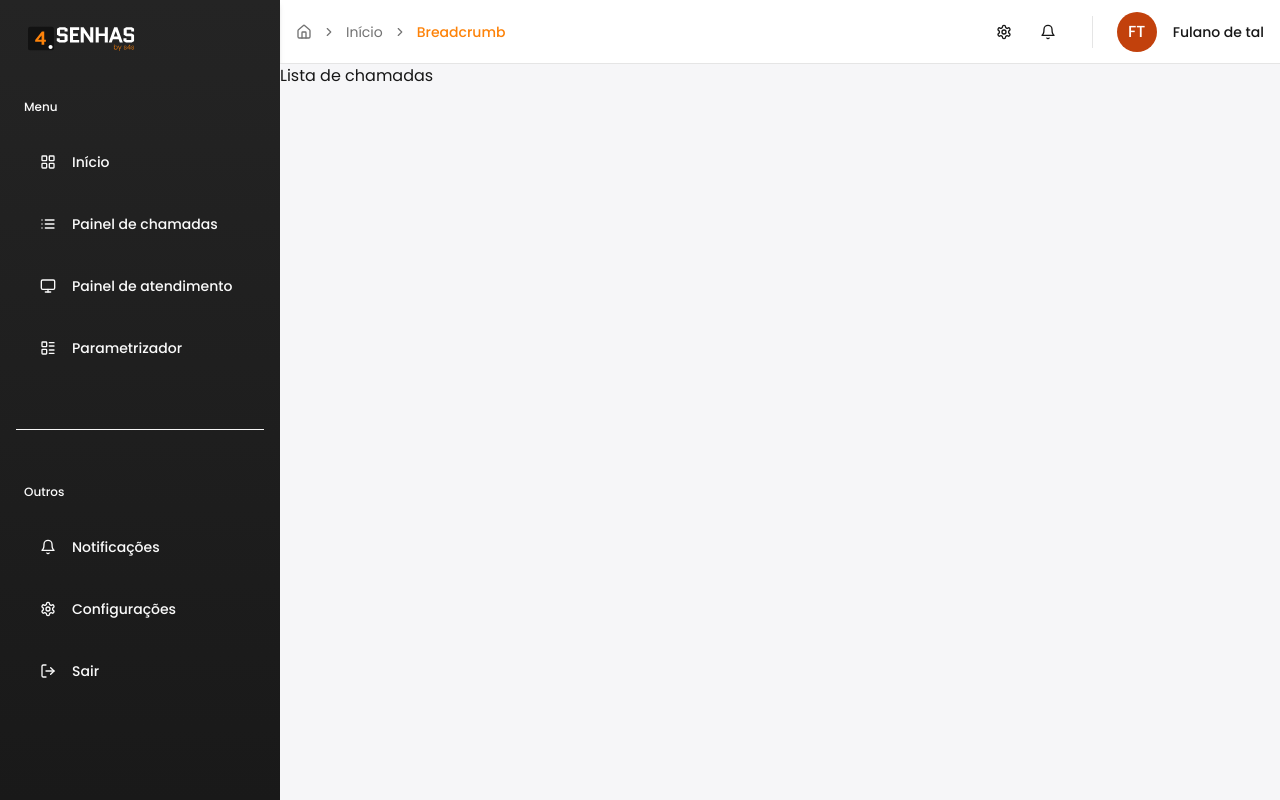
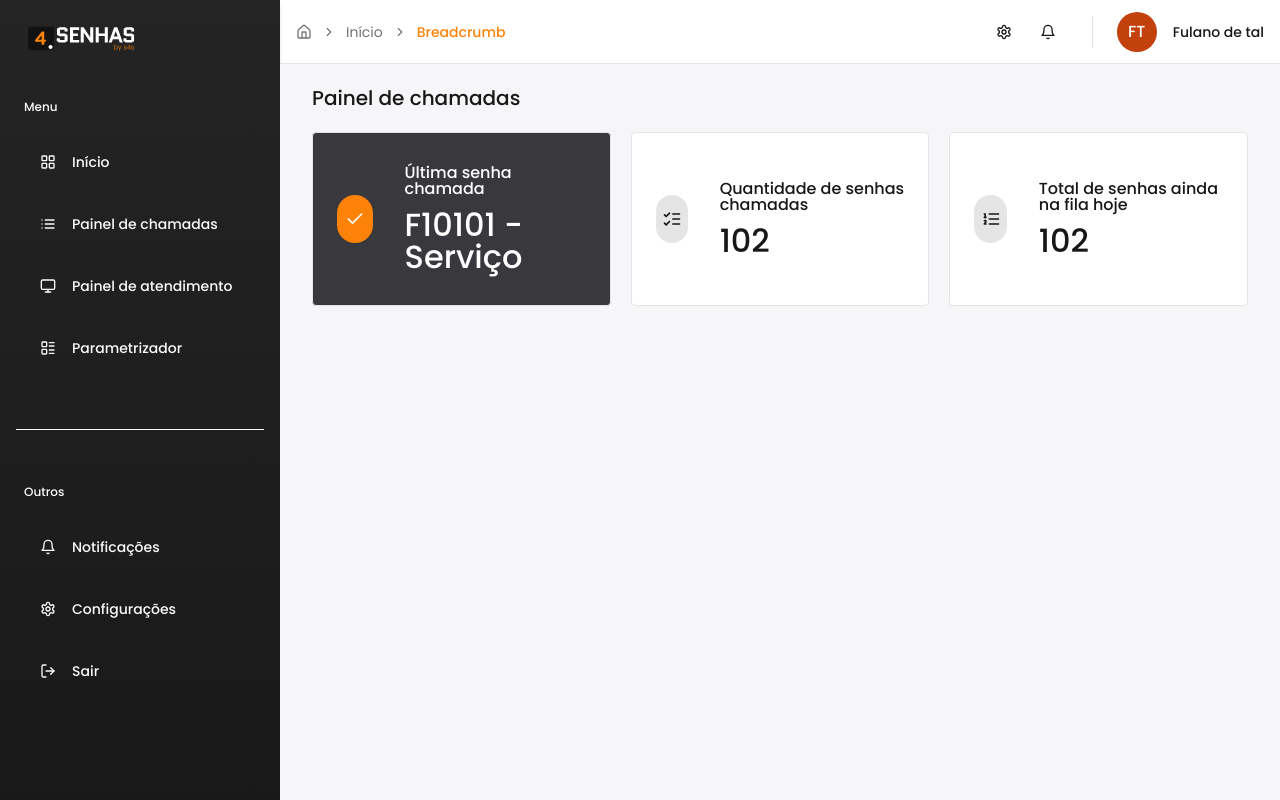
Before and after one commit to SK3010z/aaaaa, a Next.js app: page /lista-de-chamadas in a window 1280 px wide. Built offline with nearby package versions, Linux system fonts and the light colour scheme; no server answers.

Commit message:
add cardlist

```diff
--- a/app/(pages)/(authenticated)/lista-de-chamadas/page.tsx
+++ b/app/(pages)/(authenticated)/lista-de-chamadas/page.tsx
@@ -1,7 +1,12 @@
+import { HomeCards } from '@/components/custom/homeCards'
+
 export default function ListaDeChamadasPage() {
   return (
     <div>
-      <h1>Lista de chamadas</h1>
+      <h1 className="text-xl leading-none font-medium pt-6 px-8">
+        Painel de chamadas
+      </h1>
+      <HomeCards />
     </div>
   )
 }
--- a/app/globals.css
+++ b/app/globals.css
@@ -30,7 +30,7 @@ body {
     --popover-foreground: 0 0% 3.9%;
     --primary: 30 98% 51%;
     --primary-foreground: 0 0% 98%;
-    --secondary: 0 0% 96.1%;
+    --secondary: 240 4% 23%;
     --secondary-foreground: 0 0% 9%;
     --muted: 0 0% 96.1%;
     --muted-foreground: 0 0% 45.1%;
@@ -58,7 +58,7 @@ body {
     --popover-foreground: 0 0% 3.9%;
     --primary: 30 98% 51%;
     --primary-foreground: 0 0% 98%;
-    --secondary: 0 0% 96.1%;
+    --secondary: 240 4% 23%;
     --secondary-foreground: 0 0% 9%;
     --muted: 0 0% 96.1%;
     --muted-foreground: 0 0% 45.1%;
--- /dev/null
+++ b/components/custom/homeCards.tsx
@@ -0,0 +1,83 @@
+import { cva } from 'class-variance-authority'
+import { Check, ListChecks, ListOrdered } from 'lucide-react'
+
+const cardBaseStyle = cva(
+  'flex items-center gap-8 border rounded px-6 py-8 [&>div]:flex [&>div]:flex-col [&>div]:gap-3',
+  {
+    variants: {
+      variant: {
+        default: 'bg-white',
+        colored: 'bg-secondary text-white',
+      },
+    },
+    defaultVariants: {
+      variant: 'default',
+    },
+  },
+)
+const iconContainerBaseStyle = cva(
+  'size-12 rounded-full flex items-center justify-center [&>svg]:size-5',
+  {
+    variants: {
+      variant: {
+        colored: 'bg-primary',
+        default: 'bg-neutral-200',
+      },
+    },
+
+    defaultVariants: {
+      variant: 'default',
+    },
+  },
+)
+
+const titleBaseStyle = cva('text-[2rem] leading-none font-medium')
+const descriptionBaseStyle = cva('text-base leading-none font-medium')
+
+export function HomeCards() {
+  return (
+    <ul className="grid grid-cols-3 gap-5 py-6 px-8">
+      <li
+        className={cardBaseStyle({
+          variant: 'colored',
+        })}
+      >
+        <div
+          className={iconContainerBaseStyle({
+            variant: 'colored',
+          })}
+        >
+          <Check />
+        </div>
+        <div>
+          <h4 className={descriptionBaseStyle()}>Última senha chamada</h4>
+          <h2 className={titleBaseStyle()}>F10101 - Serviço </h2>
+        </div>
+      </li>
+
+      <li className={cardBaseStyle()}>
+        <div className={iconContainerBaseStyle()}>
+          <ListChecks />
+        </div>
+        <div>
+          <h4 className={descriptionBaseStyle()}>
+            Quantidade de senhas chamadas
+          </h4>
+          <h2 className={titleBaseStyle()}>102 </h2>
+        </div>
+      </li>
+
+      <li className={cardBaseStyle()}>
+        <div className={iconContainerBaseStyle()}>
+          <ListOrdered />
+        </div>
+        <div>
+          <h4 className={descriptionBaseStyle()}>
+            Total de senhas ainda na fila hoje
+          </h4>
+          <h2 className={titleBaseStyle()}>102 </h2>
+        </div>
+      </li>
+    </ul>
+  )
+}
```
